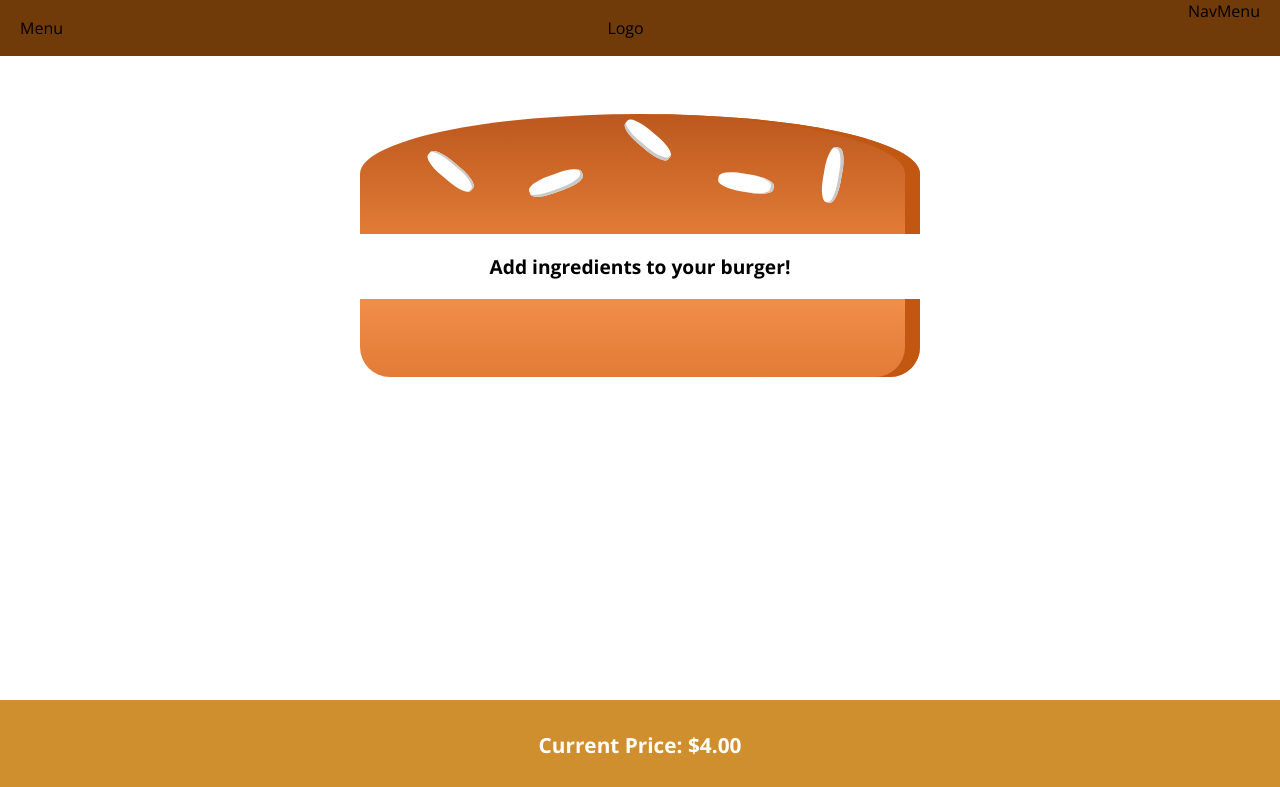
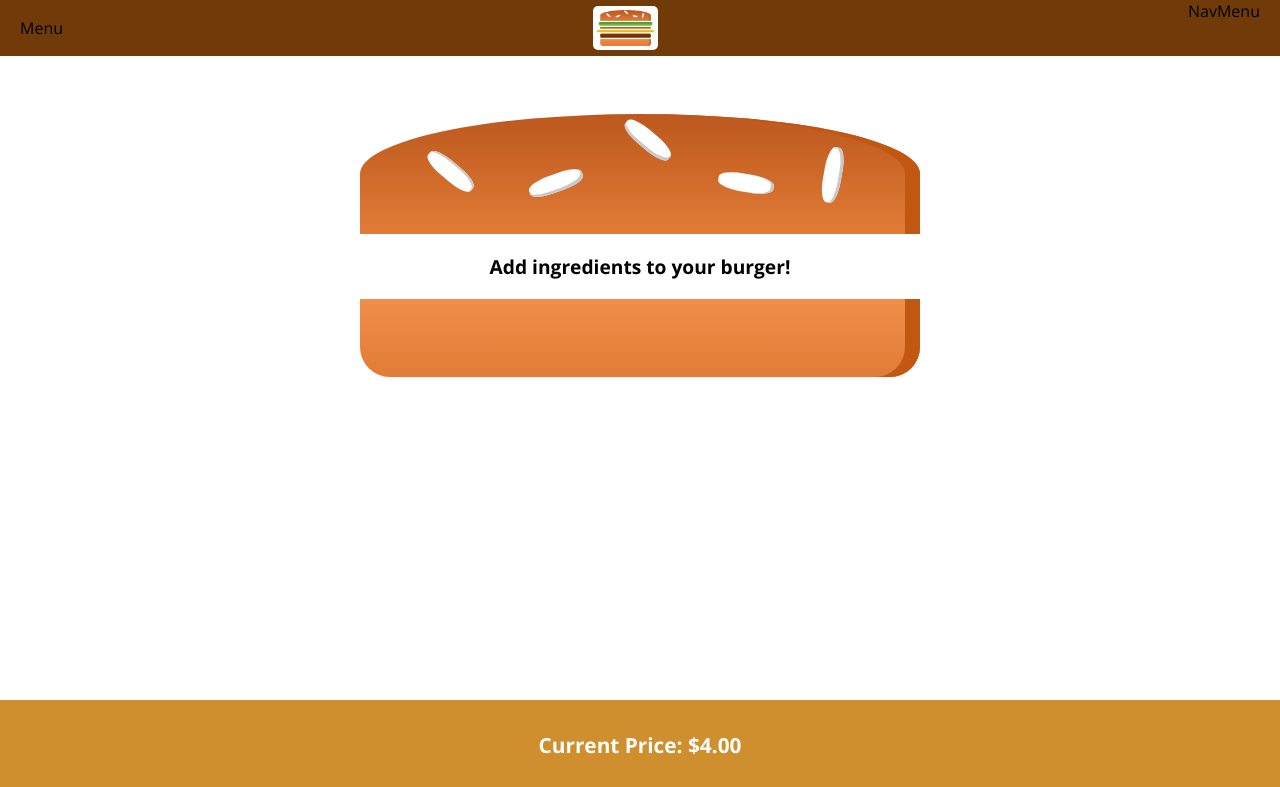
Before and after one commit to quangChe/react-sandbox-app, a React (Create React App) app: page / in a window 1280 px wide. Shown: the top 787 px of the page. Built offline with nearby package versions, Linux system fonts and the light colour scheme.

Commit message:
New Logo component added to the Toolbar

```diff
--- a/src/components/Navigation/Toolbar/Toolbar.js
+++ b/src/components/Navigation/Toolbar/Toolbar.js
@@ -2,11 +2,12 @@ import React from 'react';
 import PropTypes from 'prop-types';
 
 import './Toolbar.scss';
+import Logo from '../../UI/Logo/Logo';
 
 const Toolbar = props => (
   <header className="Toolbar">
     <div>Menu</div>
-    <div>Logo</div>
+    <Logo/>
     <nav>NavMenu</nav>
   </header>
 );
--- /dev/null
+++ b/src/components/UI/Logo/Logo.js
@@ -0,0 +1,12 @@
+import React from 'react';
+
+import './Logo.scss';
+import burgerLogo from '../../../assets/images/burger-logo.png';
+
+const Logo = props => (
+  <div className="Logo">
+    <img src={burgerLogo} alt="MyBurger logo"/>
+  </div>
+);
+
+export default Logo;
--- /dev/null
+++ b/src/components/UI/Logo/Logo.scss
@@ -0,0 +1,11 @@
+.Logo {
+  background-color: white;
+  padding: 4px;
+  height: 80%;
+  box-sizing: border-box;
+  border-radius: 5px;
+
+  img {
+    height: 100%;
+  }
+}
```
Also changed, not shown: src/assets/images/burger-logo.png (added).
